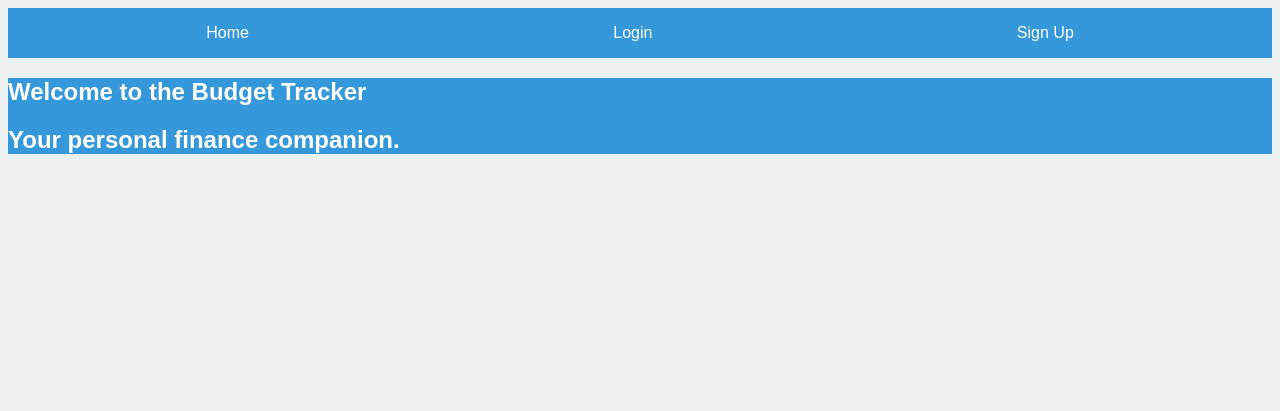
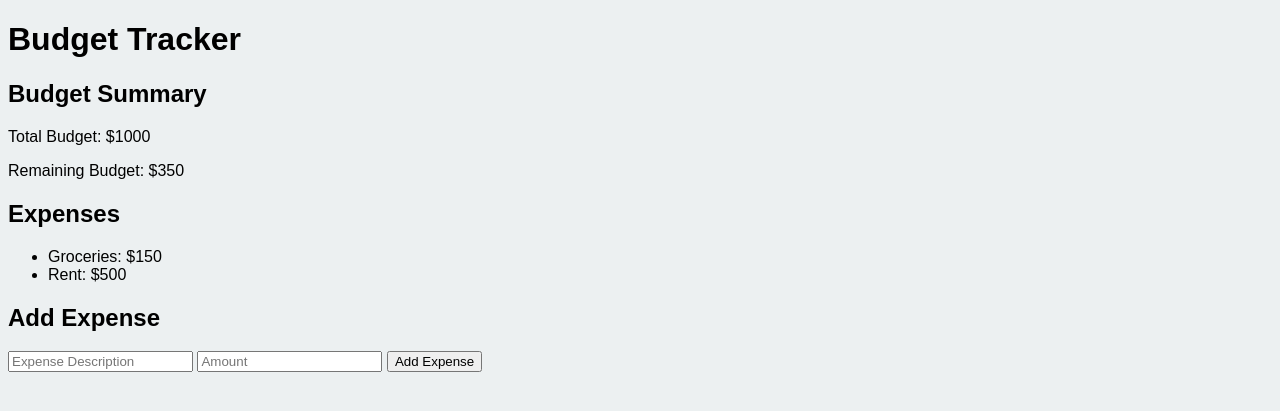
Before and after one commit to bhargavbalinge/multi-agent-budget-tracker-f5bc26e3, a Flask app: template templates/index.html in a window 1280 px wide. Shown: the top 411 px of the page. Run offline with Flask 3, Linux system fonts and the light colour scheme; the template is opened without the code that fills it, so the values that code supplies are empty.

Commit message:
feat(ui): add basic html structure

```diff
--- a/templates/index.html
+++ b/templates/index.html
@@ -1,17 +1,37 @@
 
-{% extends "base.html" %}
+<!DOCTYPE html>
+<html lang="en">
+<head>
+    <meta charset="UTF-8">
+    <meta name="viewport" content="width=device-width, initial-scale=1.0">
+    <title>Budget Tracker</title>
+    <link rel="stylesheet" href="/static/css/style.css">
+</head>
+<body>
+    <h1>Budget Tracker</h1>
 
-{% block content %}
-<section class="hero">
-    <div class="hero-body">
-        <div class="container">
-            <h1 class="title">
-                Welcome to the Budget Tracker
-            </h1>
-            <h2 class="subtitle">
-                Your personal finance companion.
-            </h2>
-        </div>
+    <div class="budget-summary">
+        <h2>Budget Summary</h2>
+        <p>Total Budget: $<span id="total-budget"></span></p>
+        <p>Remaining Budget: $<span id="remaining-budget"></span></p>
     </div>
-</section>
-{% endblock %}
+
+    <div class="expenses">
+        <h2>Expenses</h2>
+        <ul id="expenses-list">
+            <!-- Expenses will be dynamically loaded here -->
+        </ul>
+    </div>
+
+    <div class="add-expense">
+        <h2>Add Expense</h2>
+        <form id="expense-form">
+            <input type="text" id="description" placeholder="Expense Description" required>
+            <input type="number" id="amount" placeholder="Amount" required>
+            <button type="submit">Add Expense</button>
+        </form>
+    </div>
+
+    <script src="/static/js/main.js"></script>
+</body>
+</html>
```
